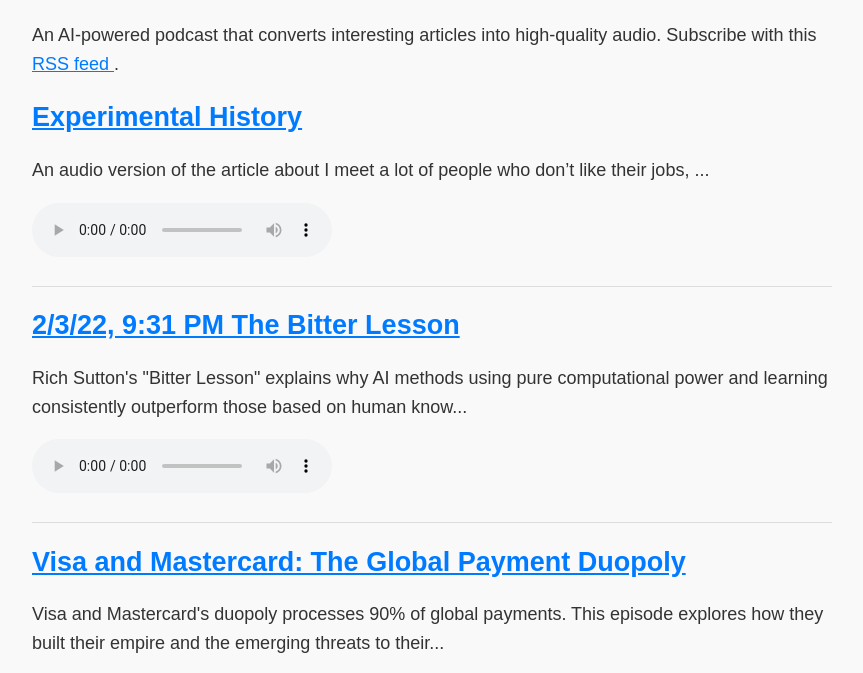
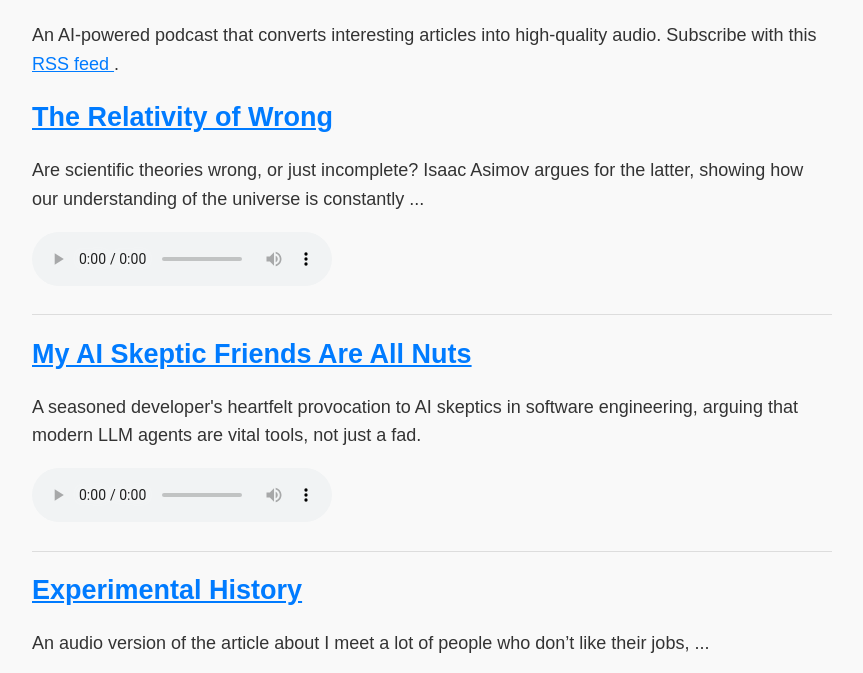
Before and after one commit to deanputney/read-articles, a plain HTML site: page docs/index.html in a window 1280 px wide. Shown: the part 86-759 px from the top of the page, without its empty margins (208-1071 px from the left). Drawn offline with Linux system fonts and the light colour scheme.

Commit message:
Publish new podcast episode(s)

```diff
--- a/articles.csv
+++ b/articles.csv
@@ -10,3 +10,5 @@ How to increase your surface area for luck - by Cate Hall,https://usefulfictions
 Visa and Mastercard: The Global Payment Duopoly,https://quartr.com/insights/edge/visa-and-mastercard-the-global-payment-duopoly,https://deanputney.github.io/read-articles/episodes/visa-and-mastercard-the-global-payment-duopoly_af_bella.mp3,af_bella,2025-07-25 11:38:47,2025-07-25 11:38:47,Visa and Mastercard's duopoly processes 90% of global payments. This episode explores how they built their empire and the emerging threats to their...
 "2/3/22, 9:31 PM The Bitter Lesson",https://www.cs.utexas.edu/~eunsol/courses/data/bitter_lesson.pdf,https://deanputney.github.io/read-articles/episodes/2322-931-pm-the-bitter-lesson_af_bella.mp3,af_bella,2025-07-29 08:30:45,2025-07-29 08:30:45,"Rich Sutton's ""Bitter Lesson"" explains why AI methods using pure computational power and learning consistently outperform those based on human know..."
 Experimental History,https://www.experimental-history.com/p/face-it-youre-a-crazy-person,https://deanputney.github.io/read-articles/episodes/experimental-history_af_bella.mp3,af_bella,2025-07-31 12:50:54,2025-07-31 12:50:54,"An audio version of the article about I meet a lot of people who don’t like their jobs, ..."
+My AI Skeptic Friends Are All Nuts,https://fly.io/blog/youre-all-nuts/,https://deanputney.github.io/read-articles/episodes/my-ai-skeptic-friends-are-all-nuts_af_bella.mp3,af_bella,2025-08-05 08:11:57,2025-08-05 08:11:57,"A seasoned developer's heartfelt provocation to AI skeptics in software engineering, arguing that modern LLM agents are vital tools, not just a fad."
+The Relativity of Wrong,https://hermiene.net/essays-trans/relativity_of_wrong.html,https://deanputney.github.io/read-articles/episodes/the-relativity-of-wrong_af_bella.mp3,af_bella,2025-08-26 09:56:31,2025-08-26 09:56:31,"Are scientific theories wrong, or just incomplete? Isaac Asimov argues for the latter, showing how our understanding of the universe is constantly ..."
--- a/docs/index.html
+++ b/docs/index.html
@@ -41,6 +41,32 @@
    .
   </p>
   <div id="episodes">
+   <div class="episode">
+    <h2>
+     <a href="https://hermiene.net/essays-trans/relativity_of_wrong.html">
+      The Relativity of Wrong
+     </a>
+    </h2>
+    <p>
+     Are scientific theories wrong, or just incomplete? Isaac Asimov argues for the latter, showing how our understanding of the universe is constantly ...
+    </p>
+    <audio controls="True">
+     <source src="https://deanputney.github.io/read-articles/episodes/the-relativity-of-wrong_af_bella.mp3" type="audio/mpeg"/>
+    </audio>
+   </div>
+   <div class="episode">
+    <h2>
+     <a href="https://fly.io/blog/youre-all-nuts/">
+      My AI Skeptic Friends Are All Nuts
+     </a>
+    </h2>
+    <p>
+     A seasoned developer's heartfelt provocation to AI skeptics in software engineering, arguing that modern LLM agents are vital tools, not just a fad.
+    </p>
+    <audio controls="True">
+     <source src="https://deanputney.github.io/read-articles/episodes/my-ai-skeptic-friends-are-all-nuts_af_bella.mp3" type="audio/mpeg"/>
+    </audio>
+   </div>
    <div class="episode">
     <h2>
      <a href="https://www.experimental-history.com/p/face-it-youre-a-crazy-person">
```
Also changed, not shown: docs/podcast.xml (+18 -0 lines), 2 other files.
